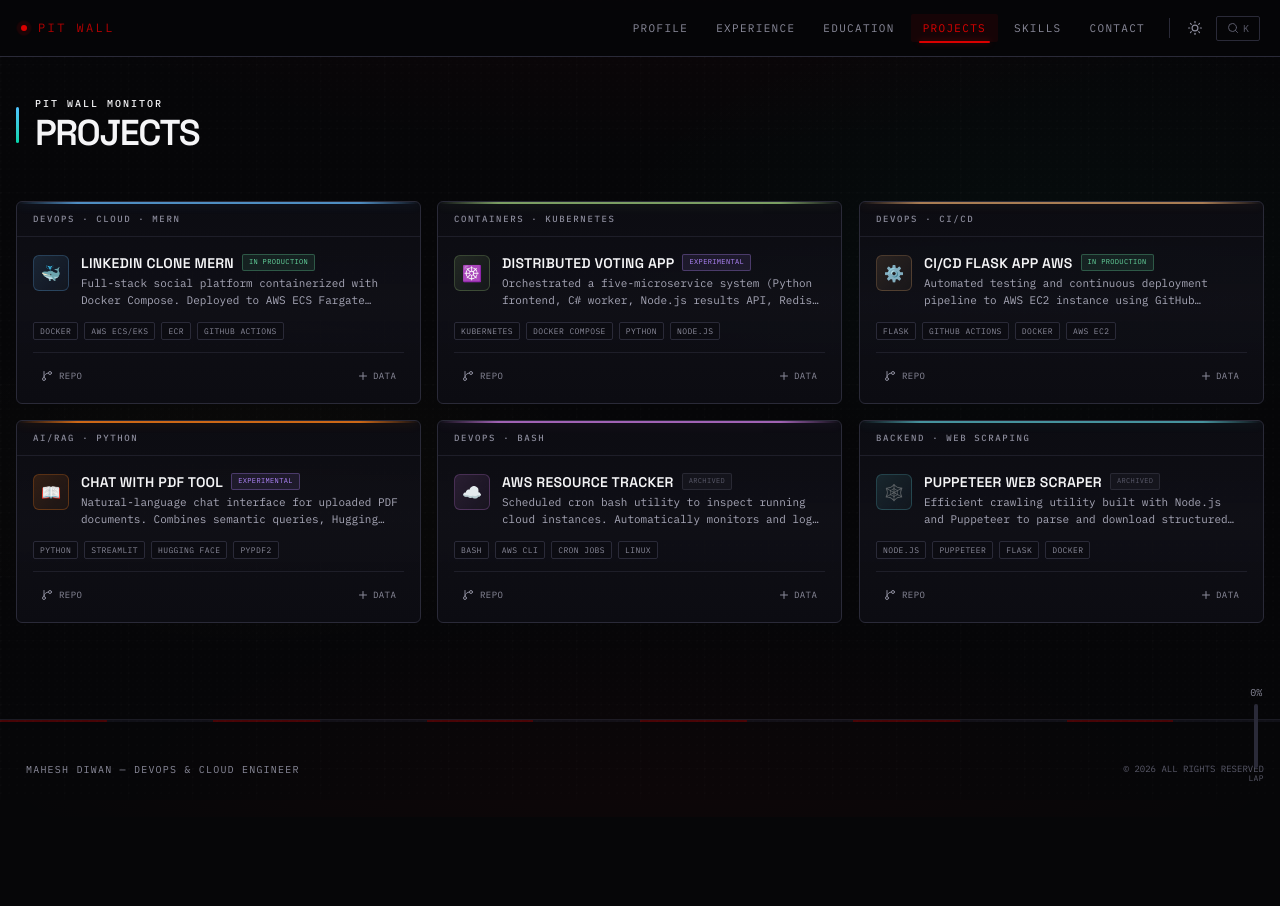
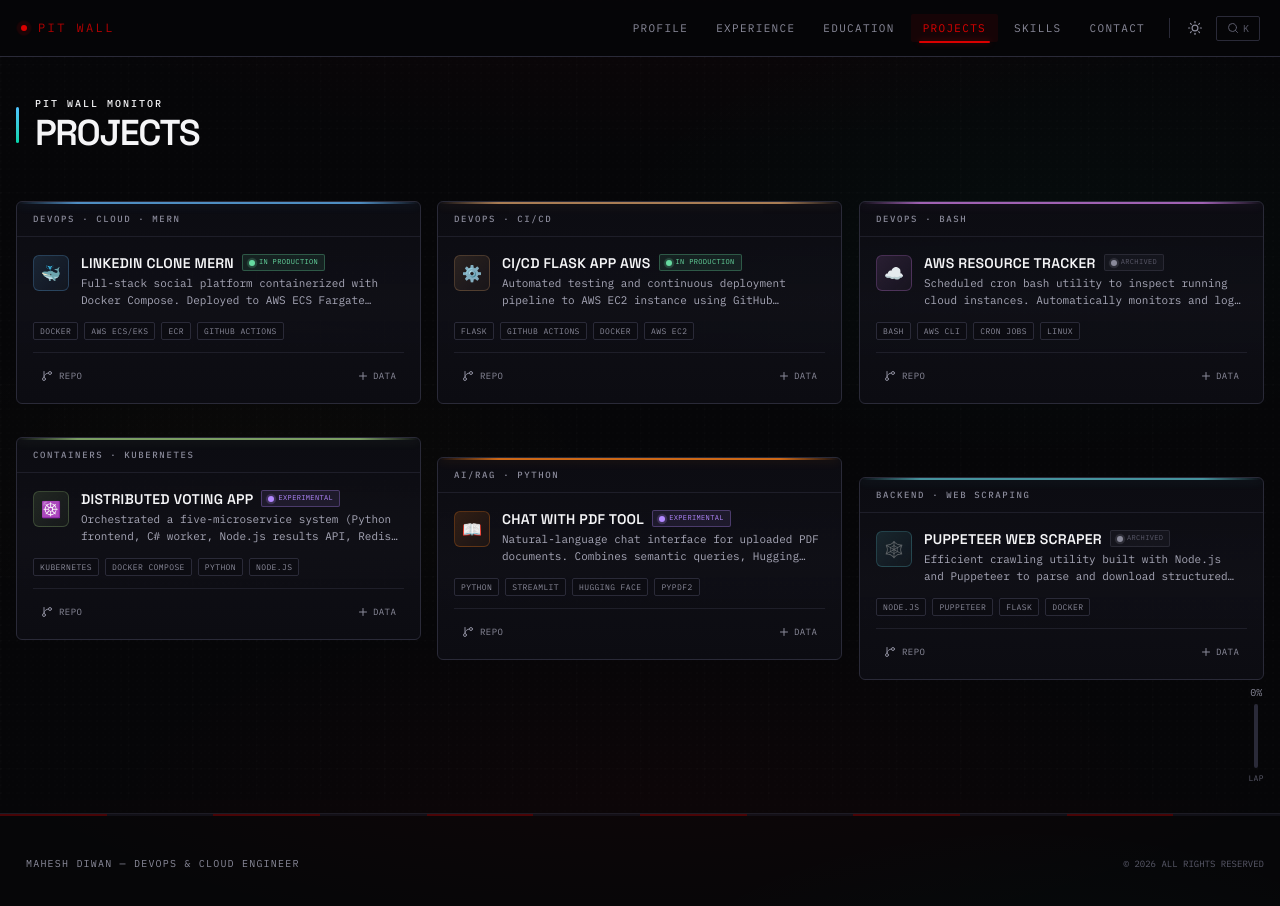
Before and after one commit to mahesh-diwan/f1-portfolio, a Next.js app: page / in a window 1280 px wide. Both pictures are taken after a click on the button "VIEW PROJECTS". Shown: the top 906 px of the page. Before the commit the page ends 817 px from the top, so only its background shows below. Built offline with nearby package versions, Linux system fonts and the light colour scheme.

Commit message:
feat: pulsing status dots + masonry pit-wall monitor grid for Projects

```diff
--- a/src/components/sections/Projects.tsx
+++ b/src/components/sections/Projects.tsx
@@ -31,6 +31,9 @@
   const [expanded, setExpanded] = useState(false);
   if (!project) return null;
 
+  const heights = ["min-h-[220px]", "min-h-[260px]", "min-h-[240px]"];
+  const cardHeight = heights[index % 3];
+
   const metrics: { label: string; value: number; color: string }[] = [];
   if (project.metrics && Array.isArray(project.metrics)) {
     project.metrics.forEach((m) => {
@@ -49,7 +52,7 @@
 
   return (
     <StaggerItem>
-      <MotionCard tiltAmount={5} className="h-full">
+      <MotionCard tiltAmount={5} className={`h-full ${cardHeight}`}>
         <TelemetryPanel label={project.type?.toUpperCase() ?? "PROJECT"} accent={project.accent} className="group h-full hover-lift">
         <div className="flex flex-col h-full">
           <div className="flex items-start gap-3 mb-3">
@@ -69,7 +72,11 @@
               <div className="flex items-center gap-2 mb-0.5">
                 <h3 className="heading-sm text-sm text-[var(--text-primary)] group-hover:text-[var(--accent)] transition-colors">{project.name}</h3>
                 {status && (
-                  <span className={`inline-flex items-center px-1.5 py-0.5 text-[7px] font-mono uppercase tracking-wider rounded-sm border ${status.bgClass}`}>
+                  <span className={`inline-flex items-center gap-1 px-1.5 py-0.5 text-[7px] font-mono uppercase tracking-wider rounded-sm border ${status.bgClass}`}>
+                    <span className="relative inline-flex h-1.5 w-1.5 flex-shrink-0" aria-hidden="true">
+                      <span className="absolute inline-flex h-full w-full rounded-full opacity-75 animate-ping" style={{ backgroundColor: status.color }} />
+                      <span className="relative inline-flex h-1.5 w-1.5 rounded-full" style={{ backgroundColor: status.color }} />
+                    </span>
                     {status.label}
                   </span>
                 )}
@@ -182,9 +189,11 @@
         </div>
 
         <StaggerReveal staggerDelay={0.1} direction="up">
-          <div className="grid grid-cols-1 md:grid-cols-2 lg:grid-cols-3 gap-4 auto-rows-auto">
+          <div className="columns-1 md:columns-2 lg:columns-3 gap-4 space-y-4">
             {portfolio.projects.map((project, idx) => (
-              <ProjectCard key={project.id} project={project} index={idx} />
+              <div key={project.id} className="break-inside-avoid">
+                <ProjectCard project={project} index={idx} />
+              </div>
             ))}
           </div>
         </StaggerReveal>
```
